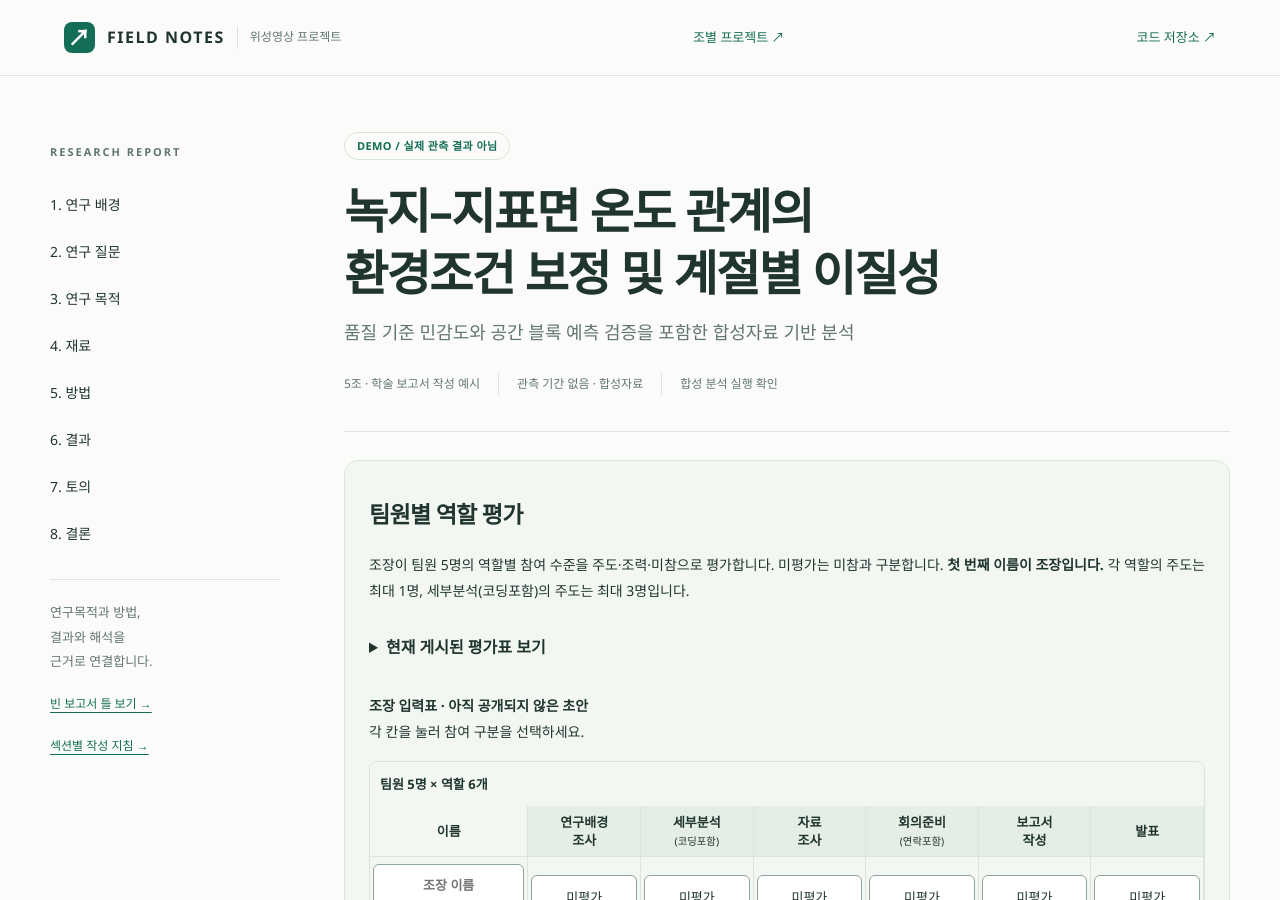
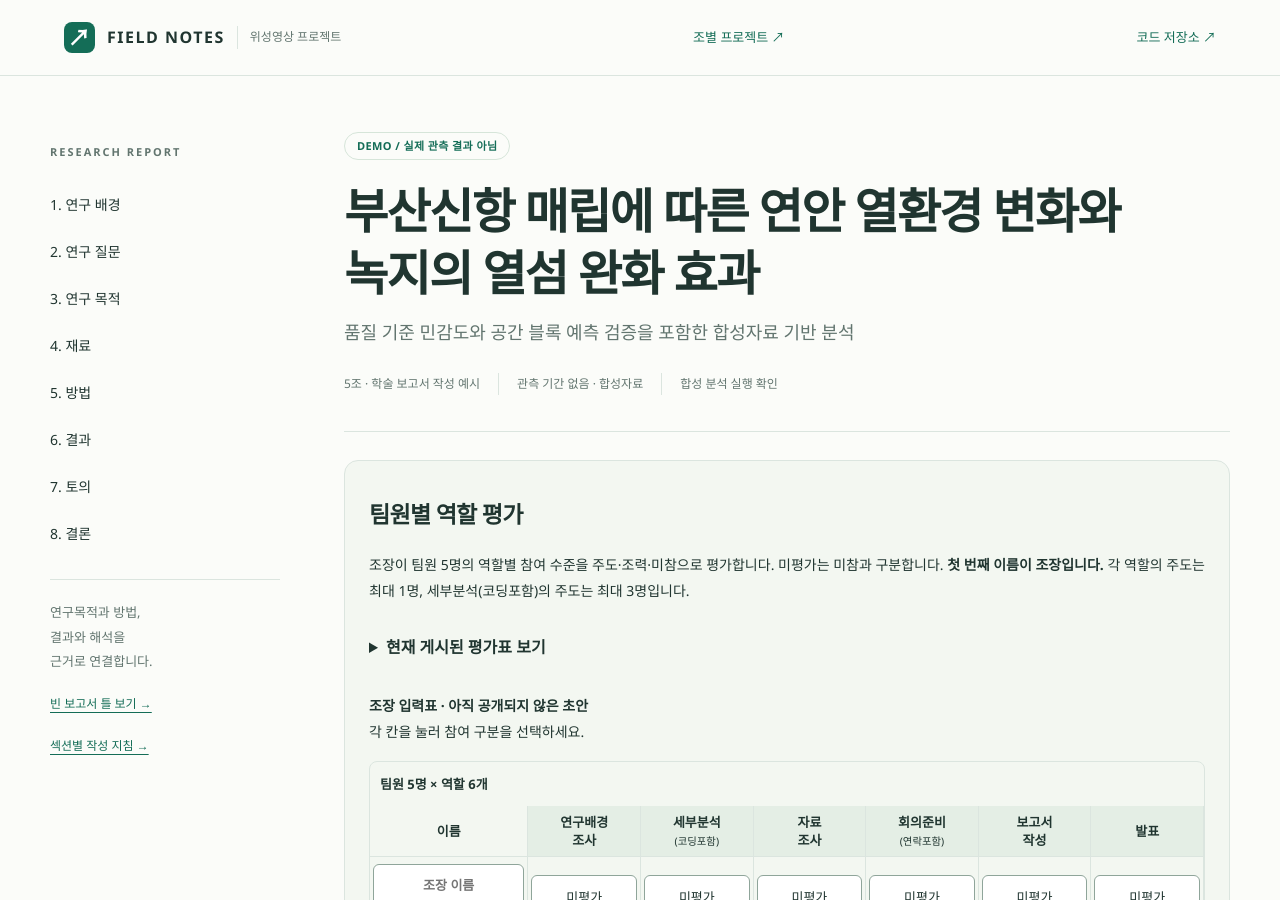
Before and after one commit to chasooin/class2026_02_surveying2_team5, a Jekyll site: the page built from docs/index.md, in a window 1280 px wide and 900 px high. Built offline with Jekyll 4.4.1, drawn with Linux system fonts in a browser that asks for light colours.

Commit message:
Update index.md

```diff
--- a/docs/index.md
+++ b/docs/index.md
@@ -1,7 +1,7 @@
 ---
 layout: report
 advanced: true
-title: "녹지–지표면 온도 관계의<br>환경조건 보정 및 계절별 이질성"
+title: "부산신항 매립에 따른 연안 열환경 변화와 녹지의 열섬 완화 효과"
 subtitle: "품질 기준 민감도와 공간 블록 예측 검증을 포함한 합성자료 기반 분석"
 team: "5조 · 학술 보고서 작성 예시"
 period: "관측 기간 없음 · 합성자료"
```
